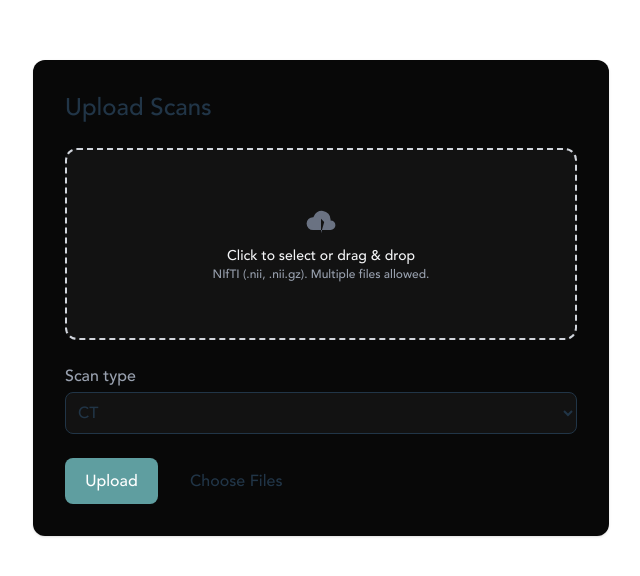
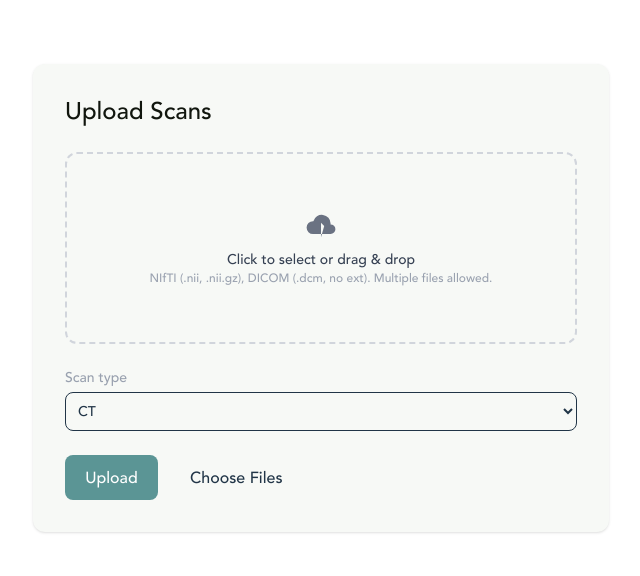
Before and after one commit to evedaktyl/auto-liver, a React (Vite) app in the folder frontend/: page /upload in a window 1280 px wide. Shown: the part 102-678 px from the top of the page, without its empty margins (319-959 px from the left). Built offline with nearby package versions, Linux system fonts and the light colour scheme.

Commit message:
Update light and dark theme

```diff
--- /dev/null
+++ b/frontend/src/components/ThemeToggle.jsx
@@ -0,0 +1,25 @@
+import { useEffect, useState } from "react";
+
+export default function ThemeToggle() {
+  const [dark, setDark] = useState(
+    () => document.documentElement.classList.contains("dark")
+  );
+
+  // Sync state with <html> class
+  useEffect(() => {
+    if (dark) {
+      document.documentElement.classList.add("dark");
+    } else {
+      document.documentElement.classList.remove("dark");
+    }
+  }, [dark]);
+
+  return (
+    <button
+      onClick={() => setDark(!dark)}
+      className="px-3 py-1 rounded bg-secondary-300 text-background-50"
+    >
+      {dark ? "🌙 Dark" : "☀️ Light"}
+    </button>
+  );
+}
--- a/frontend/src/pages/Upload.jsx
+++ b/frontend/src/pages/Upload.jsx
@@ -1,28 +1,27 @@
-// app/frontend/src/pages/Upload.jsx
 import { useState, useRef } from "react";
 import { useNavigate } from "react-router-dom";
 
 const API = "http://localhost:8000";
 
 export default function Upload() {
-  const [files, setFiles] = useState([]);        // File[]
+  const navigate = useNavigate();
+
+  const [files, setFiles] = useState([]);
   const [scanType, setScanType] = useState("CT");
   const [status, setStatus] = useState("");
   const inputRef = useRef(null);
-  const navigate = useNavigate();
 
   const onPickFiles = (e) => {
     const selected = Array.from(e.target.files || []);
     setFiles(selected);
   };
 
+  const onDragOver = (e) => e.preventDefault();
   const onDrop = (e) => {
     e.preventDefault();
     const dropped = Array.from(e.dataTransfer?.files || []);
     setFiles(dropped);
   };
-
-  const onDragOver = (e) => e.preventDefault();
 
   const clearFiles = () => setFiles([]);
 
@@ -33,8 +32,7 @@ export default function Upload() {
     }
     setStatus("Uploading…");
     const fd = new FormData();
-    // Backend expects key "files" repeated for each file
-    files.forEach((f) => fd.append("files", f));
+    files.forEach((f) => fd.append("files", f)); // key expected in backend
     fd.append("scan_type", scanType);
 
     try {
@@ -43,9 +41,9 @@ export default function Upload() {
         body: fd,
       });
       if (!res.ok) throw new Error(`Upload failed (${res.status})`);
-      const data = await res.json(); // { draft_id }
+      const data = await res.json();
       setStatus("Uploaded. Redirecting…");
-      navigate(`/drafts`);
+      navigate(`/drafts/${data.draft_id}`);
     } catch (err) {
       console.error(err);
       setStatus("Upload failed. Check server logs.");
@@ -54,24 +52,24 @@ export default function Upload() {
 
   return (
     <div className="min-h-screen flex items-center justify-center">
-      <div className="p-8 bg-[#080808] rounded rounded-xl shadow max-w-xl w-full space-y-6">
-        <h2 className="text-2xl">Upload Scans</h2>
+      <div className="p-8 bg-background-50 dark:bg-background-900 rounded-xl shadow max-w-xl w-full space-y-6">
+        <h2 className="text-2xl text-text-900 dark:text-dark-text">Upload Scans</h2>
 
         {/* Dropzone */}
         <label
           htmlFor="file-input"
           onDragOver={onDragOver}
           onDrop={onDrop}
-          className="flex flex-col items-center justify-center w-full h-48 border-2 border-gray-300 border-dashed rounded-xl cursor-pointer bg-[#121212] hover:bg-[#1c1c1c]"
+          className="flex flex-col items-center justify-center w-full h-48 border-2 border-gray-300 border-dashed rounded-xl cursor-pointer bg-background-100 hover:bg-background-200 dark:bg-background-700 dark:hover:bg-background-500"
         >
           <div className="flex flex-col items-center justify-center p-6 text-center">
             <svg className="w-8 h-8 mb-2 text-gray-500" viewBox="0 0 20 16" aria-hidden="true">
               <path fill="currentColor" d="M13 13h3a3 3 0 0 0 0-6h-.025A5.56 5.56 0 0 0 16 6.5 5.5 5.5 0 0 0 5.207 5.021C5.137 5.017 5.071 5 5 5a4 4 0 0 0 0 8h2.167M10 15V6l-2 2 2-2 2 2" />
             </svg>
-            <p className="text-sm text-gray-100">
+            <p className="text-sm text-gray-700 dark:text-gray-100">
               <span className="font-semibold">Click to select</span> or drag & drop
             </p>
-            <p className="text-xs text-gray-400">NIfTI (.nii, .nii.gz). Multiple files allowed.</p>
+            <p className="text-xs text-gray-400">NIfTI (.nii, .nii.gz), DICOM (.dcm, no ext). Multiple files allowed.</p>
           </div>
           <input
             id="file-input"
@@ -84,19 +82,19 @@ export default function Upload() {
           />
         </label>
 
-        {/* Selected files */}
+        {/* Display selected files */}
         {files.length > 0 && (
           <div className="text-sm">
             <div className="flex items-center justify-between mb-2">
-              <span className="font-medium">Selected ({files.length}):</span>
+              <span className="text-text-900 dark:text-dark-text">Selected ({files.length}):</span>
               <button
                 onClick={clearFiles}
-                className="px-2 py-1 border rounded text-gray-300 hover:bg-[#121212]"
+                className="px-2 py-1 rounded text-text-900 dark:text-gray-300"
               >
                 Clear
               </button>
             </div>
-            <ul className="max-h-40 overflow-auto border rounded p-2 bg-[#121212]">
+            <ul className="max-h-40 overflow-auto border rounded p-2 bg-background-50 dark:bg-background-900">
               {files.map((f, i) => (
                 <li key={i} className="truncate">{f.name}</li>
               ))}
@@ -104,15 +102,15 @@ export default function Upload() {
           </div>
         )}
 
-        {/* Scan type */}
-        <div>
-          <label className="block text-md text-gray-400 mb-1">
+        {/* Select scan type */}
+        <div className="text-sm">
+          <label className="block text-gray-400 mb-1">
             Scan type
           </label>
           <select
             value={scanType}
             onChange={(e) => setScanType(e.target.value)}
-            className="w-full border rounded rounded-lg p-2 bg-[#121212]"
+            className="w-full border rounded-lg p-2 bg-background-50 dark:bg-background-900"
           >
             <option value="CT">CT</option>
             <option value="MRI">MRI</option>
@@ -123,8 +121,7 @@ export default function Upload() {
         <div className="flex items-center gap-3">
           <button
             onClick={handleSubmit}
-            className="px-4 py-2 rounded text-white"
-            style={{ backgroundColor: "#5f9ea0" }} // Tailwind bg-blue-600 inline to avoid global button CSS conflicts
+            className="px-4 py-2 rounded text-white bg-accent-500 dark:bg-dark-accent"
           >
             Upload
           </button>
```
